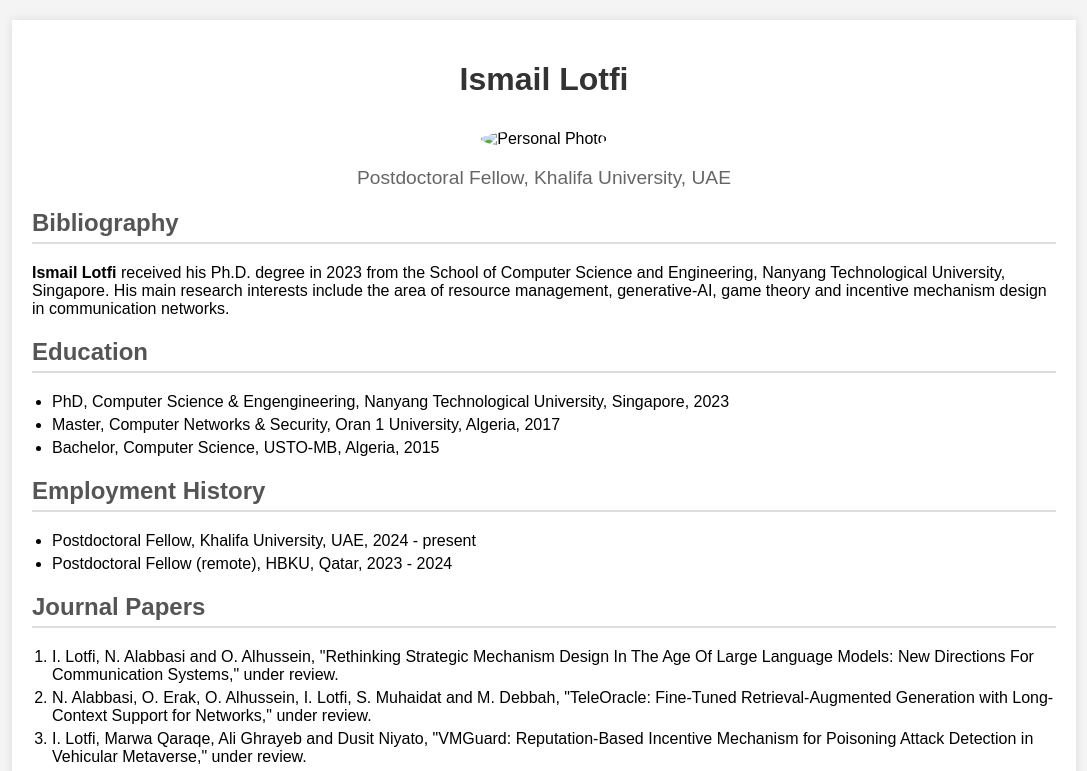
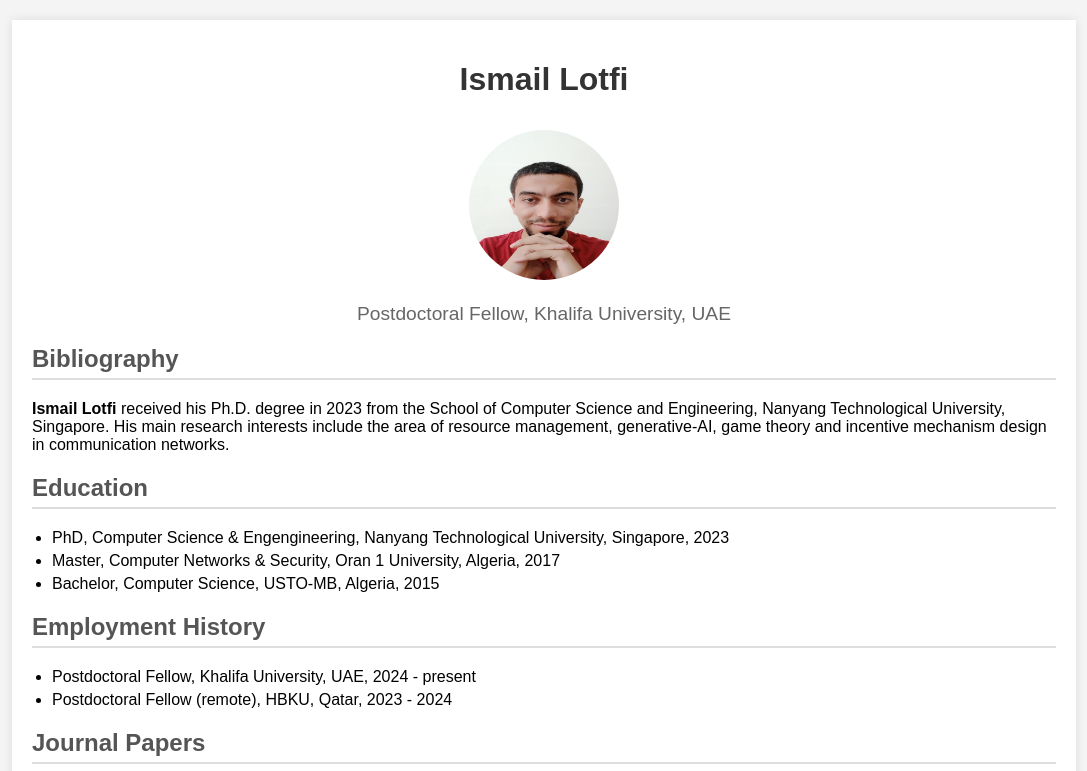
Before and after one commit to ismail0T/ismail0t.github.io, a plain HTML site: page index.html in a window 1280 px wide. Shown: the top 771 px of the page, without its empty margins (96-1183 px from the left). Drawn offline with Linux system fonts and the light colour scheme.

Commit message:
Update index.html

```diff
--- a/index.html
+++ b/index.html
@@ -10,7 +10,7 @@
     <div class="container">
         <header>
             <h1>Ismail Lotfi</h1>
-            <img src="ismail_3.jpg" alt="Personal Photo" class="personal-photo">
+            <img src="ismail3.jpg" alt="Personal Photo" class="personal-photo">
             <p class="affiliation">Postdoctoral Fellow, Khalifa University, UAE</p>
         </header>
 
```
